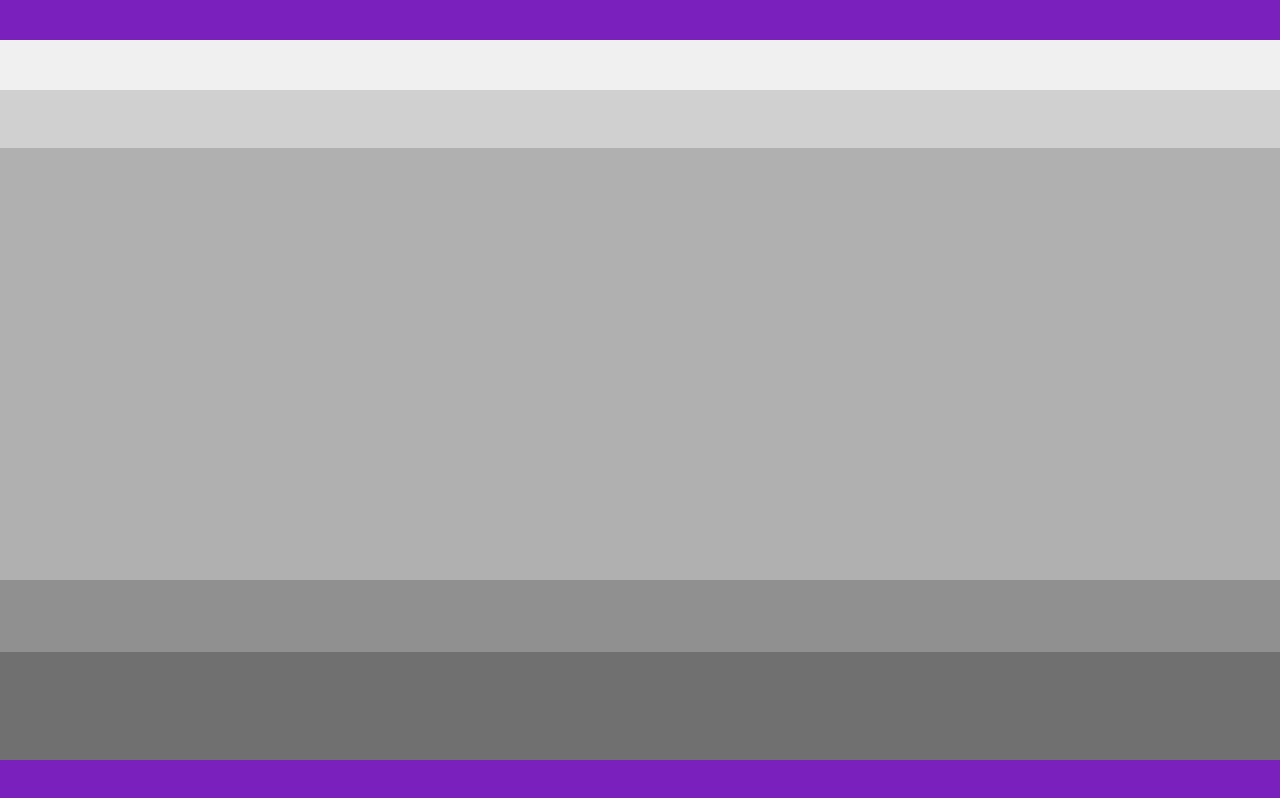
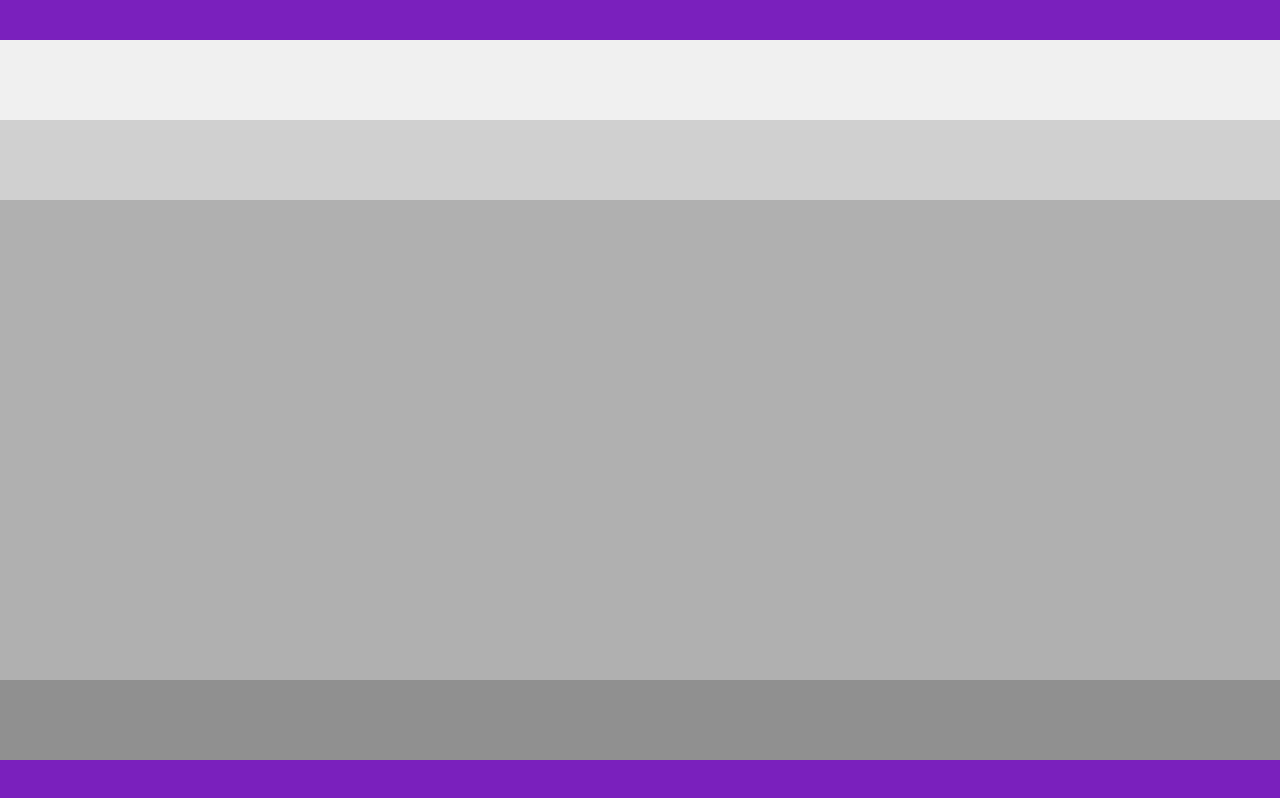
Before and after one commit to stefanstoehr/test, a plain HTML site: page index.html in a window 1280 px wide. Drawn offline with Linux system fonts and the light colour scheme.

Commit message:
grid-rows to vh

```diff
--- a/index.html
+++ b/index.html
@@ -23,14 +23,13 @@
             margin: 0;
             padding: 0;
             overflow: hidden;
-            grid-template-rows: 7% 8% 60% 10% 15%;
+            grid-template-rows: 10vh 10vh 60vh 10vh;
             grid-template-columns: 7% 30% 26% 30% 7%;
             grid-template-areas:
             "zeile1 zeile1 zeile1 zeile1 zeile1"
             "zeile2 zeile2 zeile2 zeile2 zeile2"
             "zeile3 zeile3 zeile3 zeile3 zeile3"
-            "zeile4 zeile4 zeile4 zeile4 zeile4"
-            "zeile5 zeile5 zeile5 zeile5 zeile5";
+            "zeile4 zeile4 zeile4 zeile4 zeile4";
         }
         zeile1 {
             grid-area: zeile1;
@@ -60,7 +59,6 @@
         <zeile2></zeile2>
         <zeile3></zeile3>
         <zeile4></zeile4>
-        <zeile5></zeile5>
     </container>
 </body>
 </html>
```
